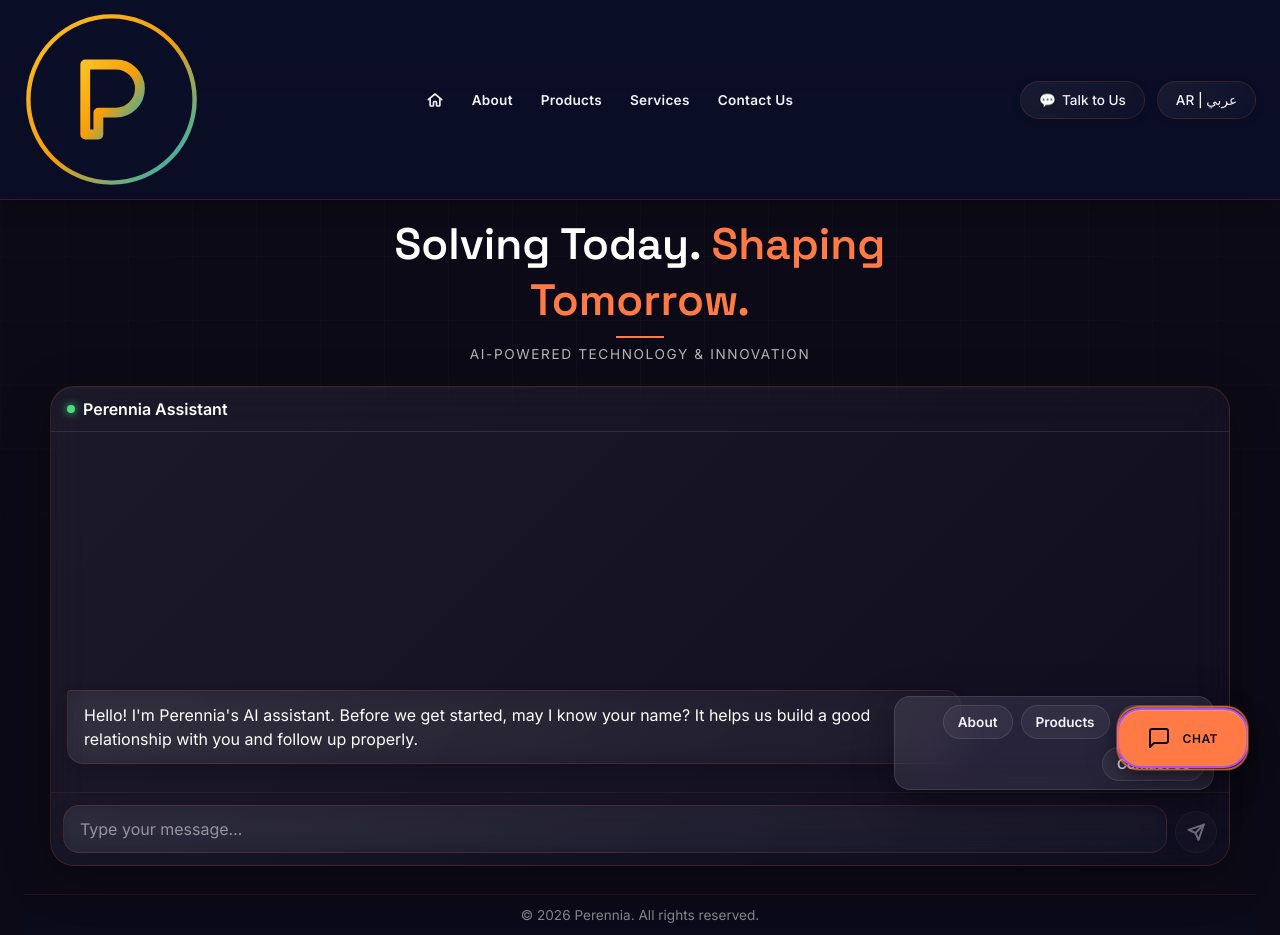
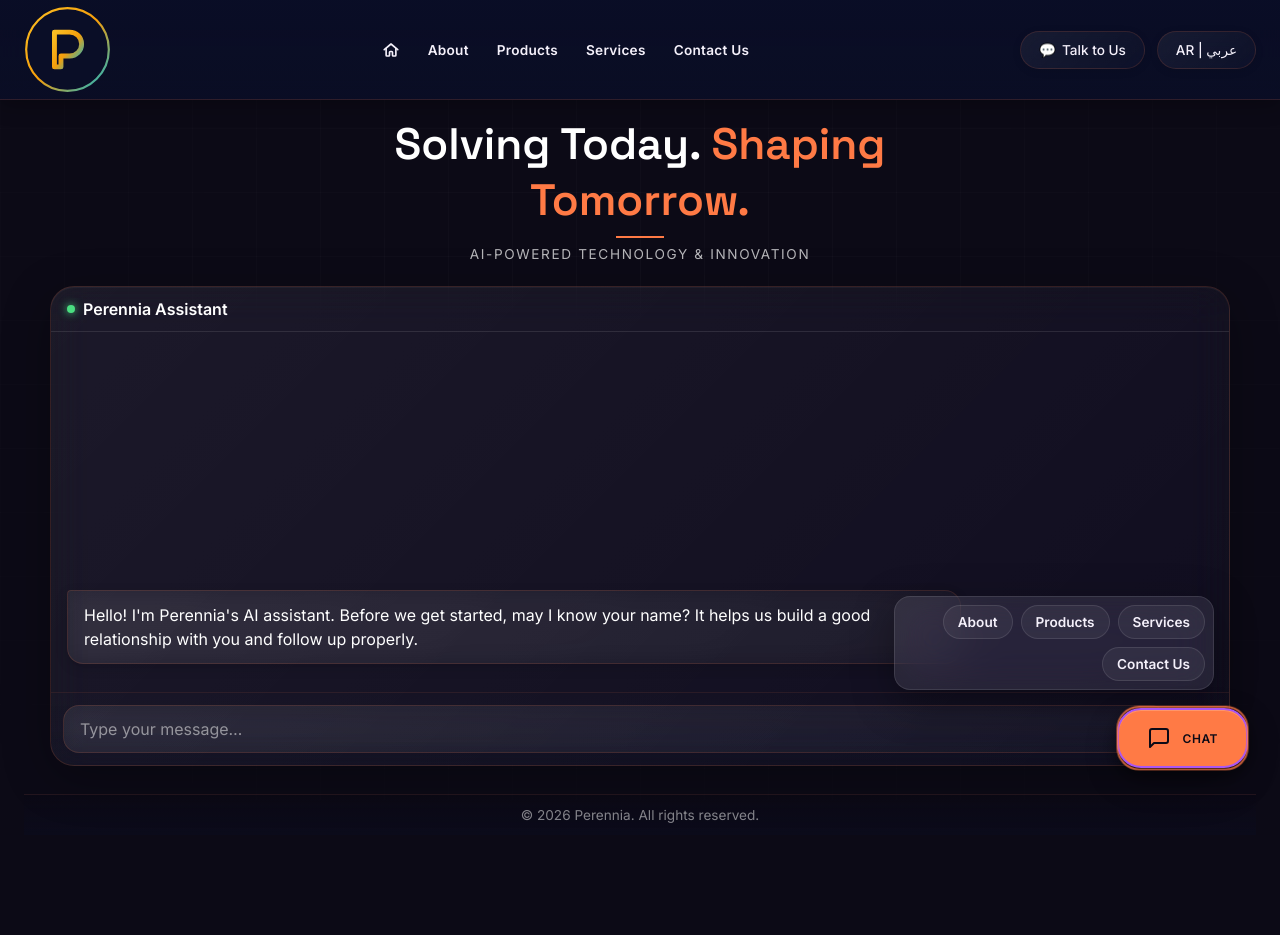
Before and after one commit to BT-Rajan/perennia-v3, a React (Vite) app: page / in a window 1280 px wide. Both pictures are taken after a click on the button "CHAT". After the commit the page ends 835 px from the top, so only its background shows below. Built offline with nearby package versions, Linux system fonts and the light colour scheme; no server answers.

Commit message:
Reduce desktop header/logo to 100px/87px

```diff
--- a/src/components/chat/ChatPage.css
+++ b/src/components/chat/ChatPage.css
@@ -9,10 +9,10 @@
   animation: fade-in 0.5s var(--ease);
 }
 
-/* Matches the 200px desktop header override in TopBar.css — see the
+/* Matches the 100px desktop header override in TopBar.css — see the
    comment there on why this can't just go through --header-h. */
 @media (min-width: 1025px) {
-  .chat-page { padding-top: calc(200px + var(--space-4)); }
+  .chat-page { padding-top: calc(100px + var(--space-4)); }
 }
 
 .chat-main {
--- a/src/components/hero/Hero.css
+++ b/src/components/hero/Hero.css
@@ -8,11 +8,11 @@
   animation: fade-in 0.6s var(--ease);
 }
 
-/* Matches the 200px desktop header override in TopBar.css — see the
+/* Matches the 100px desktop header override in TopBar.css — see the
    comment there on why this can't just go through --header-h. */
 @media (min-width: 1025px) {
-  .hero-page { padding-top: calc(200px + var(--space-6)); }
-  .hero-section { scroll-margin-top: calc(200px + var(--space-4)); }
+  .hero-page { padding-top: calc(100px + var(--space-6)); }
+  .hero-section { scroll-margin-top: calc(100px + var(--space-4)); }
 }
 
 .hero-center {
--- a/src/components/layout/TopBar.css
+++ b/src/components/layout/TopBar.css
@@ -51,7 +51,7 @@
 }
 
 /* Desktop (>1024px) — header grows to comfortably fit the large
-   175px logo (see Logo.css). Overrides the height property directly
+   87px logo (see Logo.css). Overrides the height property directly
    rather than the --header-h custom property: applyTheme.js sets
    --header-h as an *inline* style on <html> (it's admin-configurable
    at runtime), and inline styles always beat stylesheet rules —
@@ -59,7 +59,7 @@
    itself would silently lose to that inline value. Same technique
    the existing mobile override below already relies on. */
 @media (min-width: 1025px) {
-  .top-bar-header { height: 200px; }
+  .top-bar-header { height: 100px; }
 }
 
 @media (max-width: 767px) {
--- a/src/components/pages/ContentPage.css
+++ b/src/components/pages/ContentPage.css
@@ -9,10 +9,10 @@
   animation: content-fade-in 0.5s var(--ease);
 }
 
-/* Matches the 200px desktop header override in TopBar.css — see the
+/* Matches the 100px desktop header override in TopBar.css — see the
    comment there on why this can't just go through --header-h. */
 @media (min-width: 1025px) {
-  .content-page { padding-top: calc(200px + var(--space-4)); }
+  .content-page { padding-top: calc(100px + var(--space-4)); }
 }
 
 .content-main {
--- a/src/components/ui/Logo.css
+++ b/src/components/ui/Logo.css
@@ -9,12 +9,12 @@
      setting — lets a logo with a lot of built-in padding be sized up
      to actually read next to the header text, without a rebuild. */
 
-  /* Desktop (>1024px) — matched to the 200px desktop --header-h in
+  /* Desktop (>1024px) — matched to the 100px desktop --header-h in
      tokens.css, with headroom above/below so it reads as a real logo
      rather than a small icon in a tall bar. */
-  height: calc(175px * var(--logo-scale, 1));
+  height: calc(87px * var(--logo-scale, 1));
   width: auto; /* let width follow the image's natural aspect ratio */
-  max-height: 175px;
+  max-height: 87px;
   max-width: 380px;
   flex: none;
   object-fit: contain;
```
